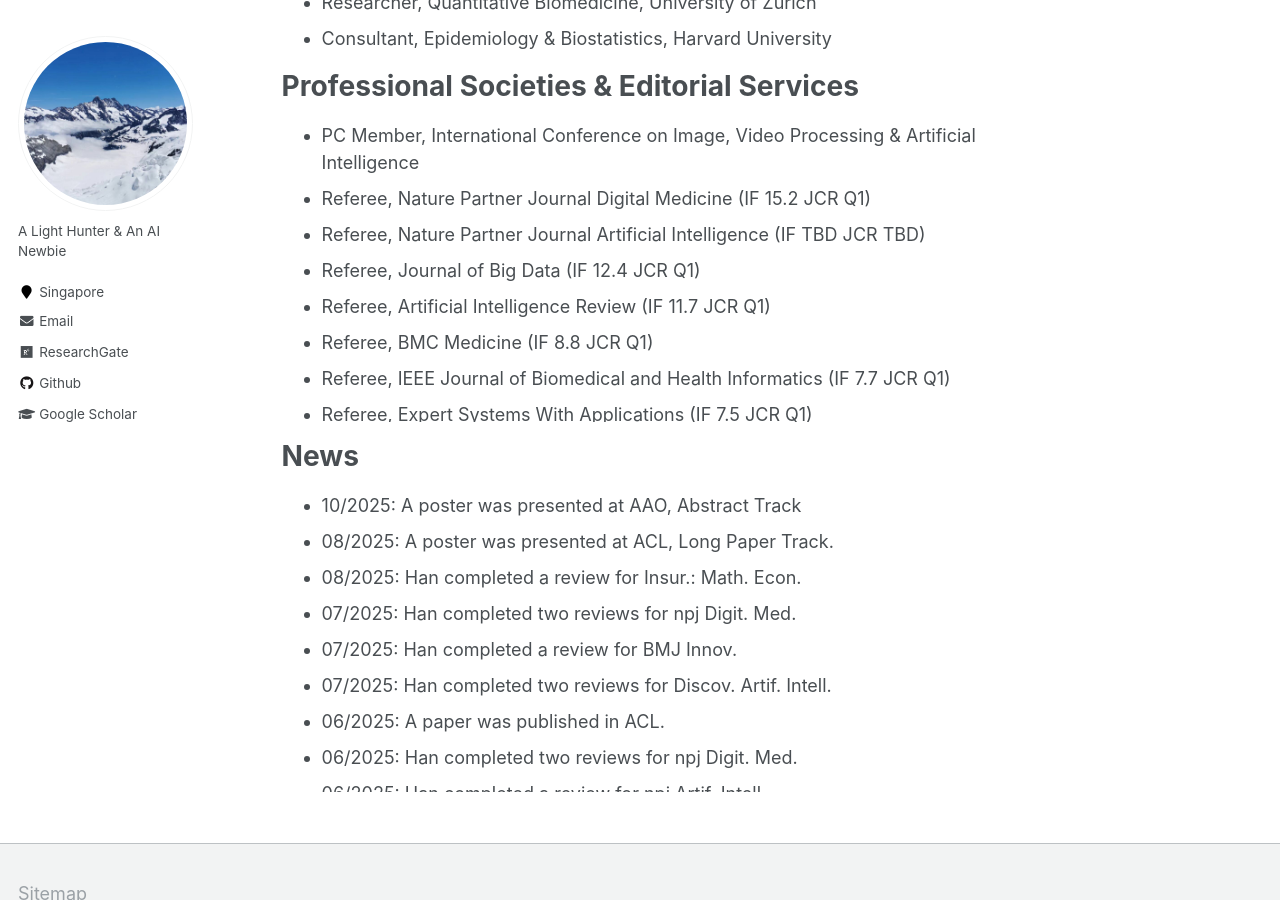
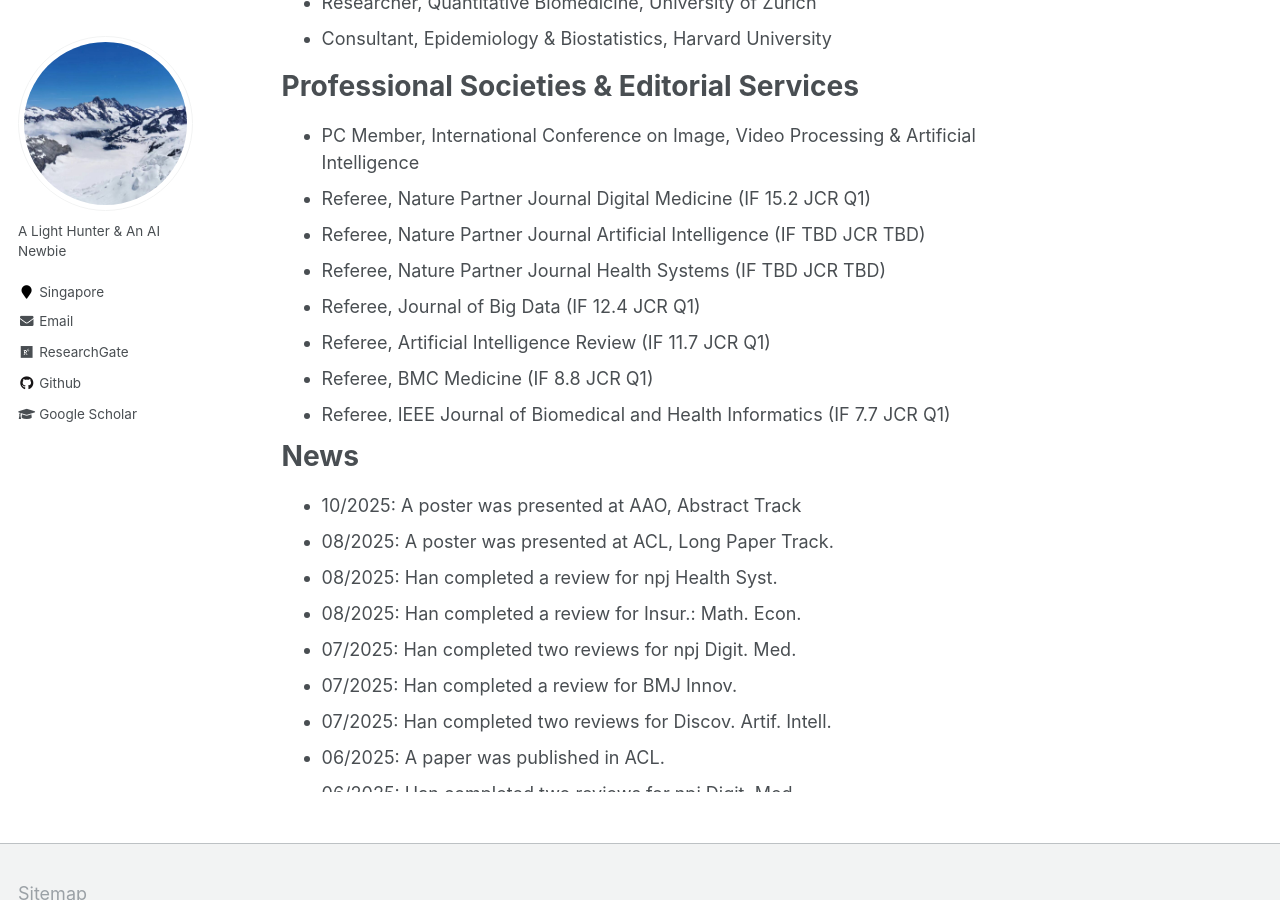
Before and after one commit to Han-Yuan-Med/Han-Yuan-Med.github.io, a Jekyll site: the page built from _pages/about.md, in a window 1280 px wide and 900 px high, scrolled down 869 px. Built offline with Jekyll 4.4.1, drawn with Linux system fonts in a browser that asks for light colours.

Commit message:
Update about.md

```diff
--- a/_pages/about.md
+++ b/_pages/about.md
@@ -26,6 +26,7 @@ Thank you for visiting my academic website. I invite you to explore the [publica
   <li>PC Member, International Conference on Image, Video Processing & Artificial Intelligence</li>
   <li>Referee, Nature Partner Journal Digital Medicine (IF 15.2 JCR Q1)</li>
   <li>Referee, Nature Partner Journal Artificial Intelligence (IF TBD JCR TBD)</li>
+  <li>Referee, Nature Partner Journal Health Systems (IF TBD JCR TBD)</li>
   <li>Referee, Journal of Big Data (IF 12.4  JCR Q1)</li>
   <li>Referee, Artificial Intelligence Review (IF 11.7  JCR Q1)</li>
   <li>Referee, BMC Medicine (IF 8.8  JCR Q1)</li>
@@ -56,6 +57,7 @@ Thank you for visiting my academic website. I invite you to explore the [publica
 <ul style="width: auto; height: 300px; overflow: auto">
   <li>10/2025: A poster was presented at AAO, Abstract Track</li>
   <li>08/2025: A poster was presented at ACL, Long Paper Track.</li>
+  <li>08/2025: Han completed a review for npj Health Syst.</li>
   <li>08/2025: Han completed a review for Insur.: Math. Econ.</li>
   <li>07/2025: Han completed two reviews for npj Digit. Med.</li>
   <li>07/2025: Han completed a review for BMJ Innov.</li>
```
